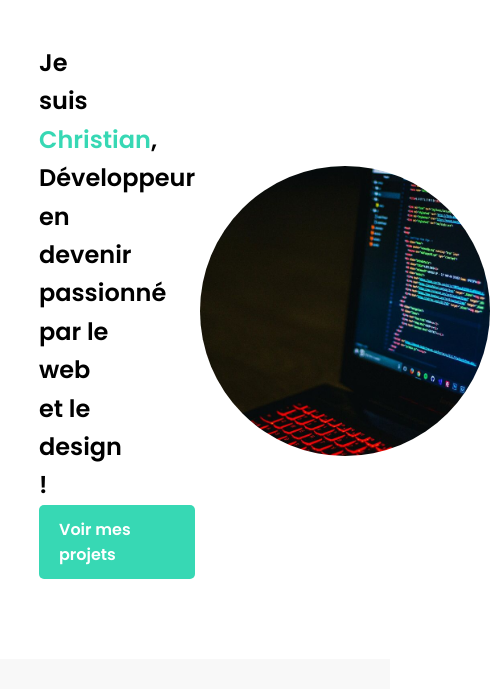
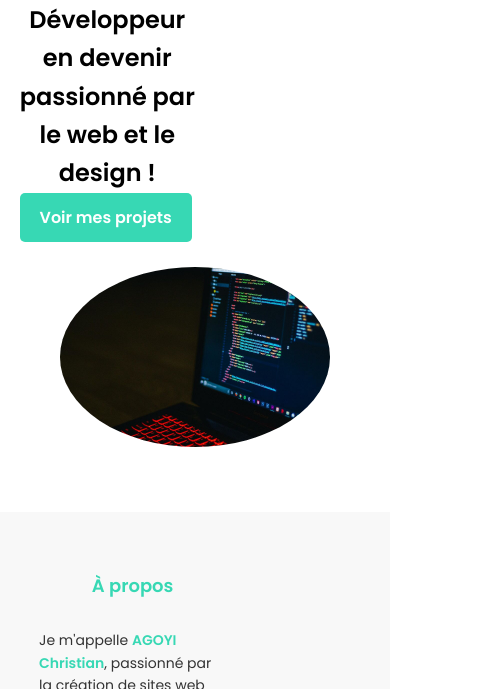
Before and after one commit to Mrchristian12/mon-portofolio, a plain HTML site: page index.html in a window 390 px wide. Shown: the part 116-805 px from the top of the page, 495 px wide, since content can reach past the window. Drawn offline with Linux system fonts and the light colour scheme.

Commit message:
Add files via upload

```diff
--- a/styles.css
+++ b/styles.css
@@ -22,7 +22,7 @@ header {
     z-index: 1000;
 }
 body {
-    padding-top: 80px;
+    font-size: 1rem;
 }
 
 .logo {
@@ -55,6 +55,7 @@ nav ul li a.active {
 
 #accueil {
     display: flex;
+    flex-wrap: wrap;
     justify-content: space-between;
     align-items: center;
     padding: 80px 10%;
@@ -62,10 +63,11 @@ nav ul li a.active {
 }
 
 #accueil h2 {
-    font-size: 24px;
+    font-size: 2rem;
     font-weight: 600;
     color: black;
     max-width: 50%;
+    flex: 1;
     line-height: 1.6;
 }
 
@@ -85,8 +87,8 @@ nav ul li a.active {
 }
 
 #accueil img {
-        width: 300px;
-        height: 300px;
+        max-width: 100%;
+        height: auto;
         border-radius: 50%;
         background-color: white;
         border: 5px solid white;
@@ -377,10 +379,35 @@ html {
     transform: translateY(0);
 }
 
-/* Responsive Design */
-@media (max-width: 600px) {
-    .container {
-        width: 95%;
-        padding: 15px;
+@media (max-width: 768px) {
+    #accueil {
+        flex-direction: column; /* Les éléments s'empilent au lieu de se répartir sur une seule ligne */
+        padding: 40px 5%;
+    }
+
+    #accueil h2 {
+        font-size: 1.8rem; /* Réduction de la taille du texte */
+        text-align: center;
+    }
+
+    #accueil img {
+        max-width: 80%; /* L'image sera plus petite sur mobile */
+        margin: 20px 0;
     }
 }
+
+/* Pour les très petits écrans (moins de 480px de large) */
+@media (max-width: 480px) {
+    #accueil h2 {
+        font-size: 1.5rem;
+    }
+
+    .logo {
+        font-size: 18px;
+    }
+
+    .project-container {
+        flex-direction: column;
+        gap: 15px;
+    }
+}
```
